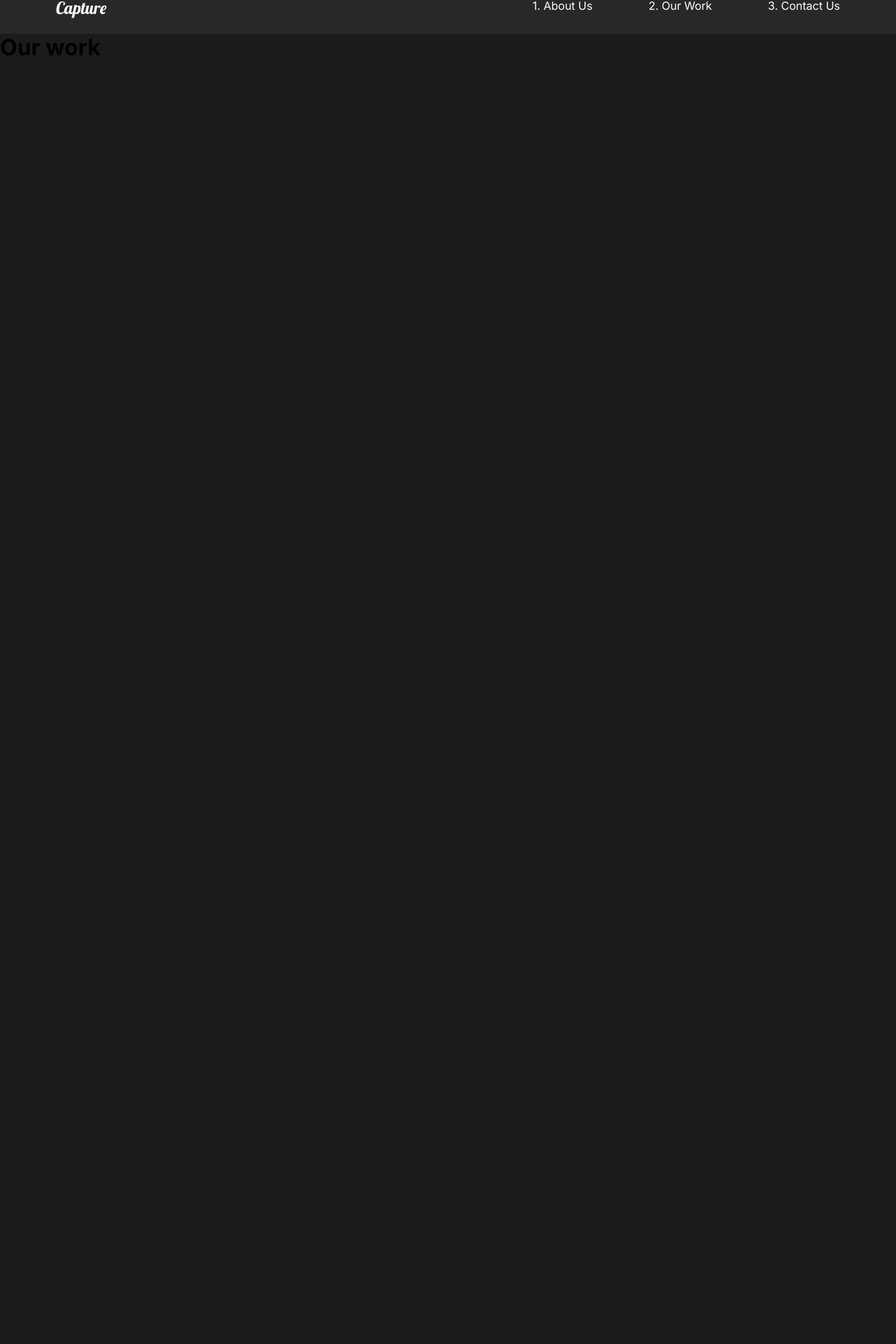
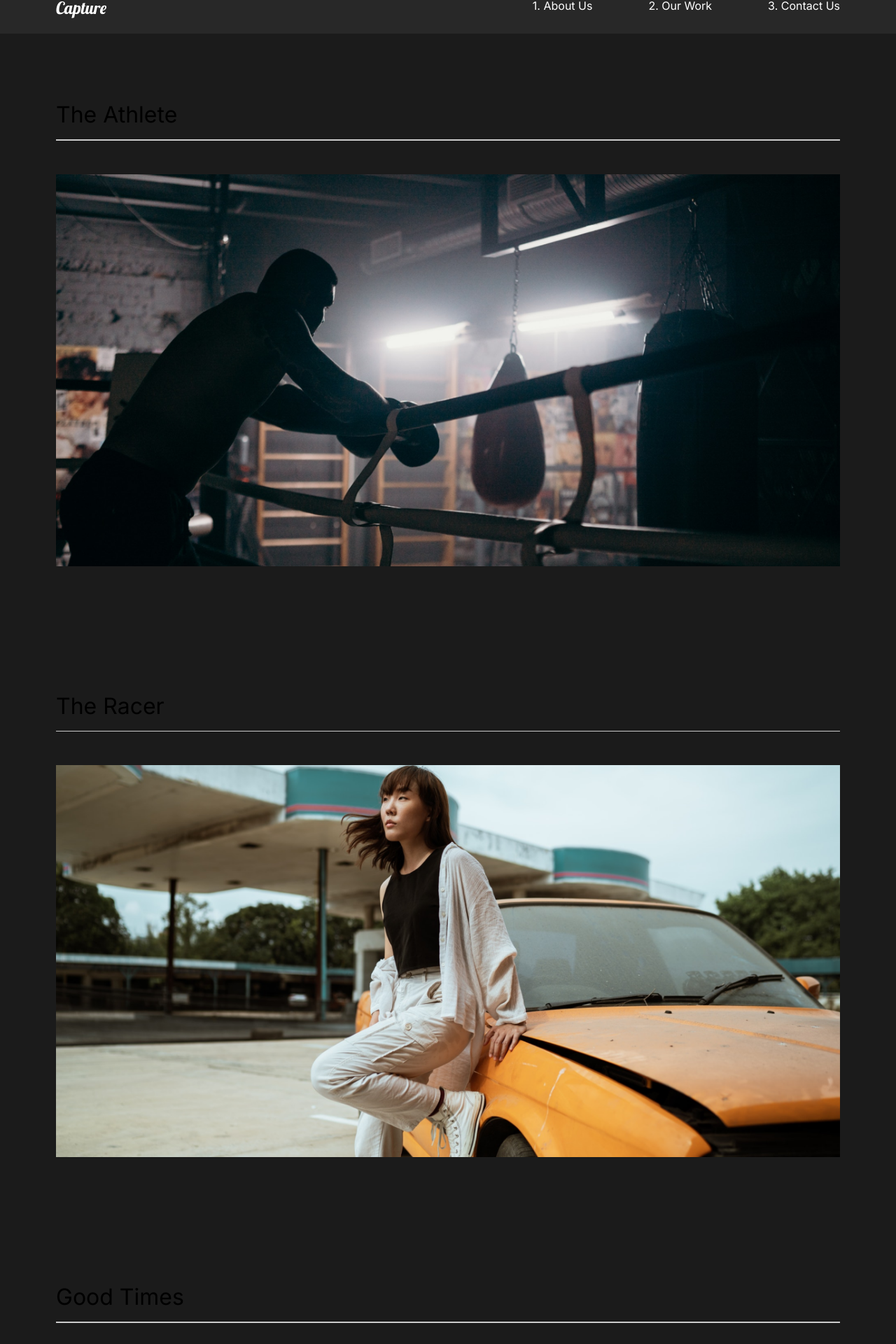
Before and after one commit to enesimona/capture, a React (Create React App) app: page /work in a window 1280 px wide. Shown: the part 32-1952 px from the top of the page at 70% size. Before the commit the page ends 800 px from the top, so only its background shows below. Built offline with nearby package versions, Linux system fonts and the light colour scheme.

Commit message:
10. our work

```diff
--- a/src/pages/OurWork.js
+++ b/src/pages/OurWork.js
@@ -1,11 +1,60 @@
 import React from "react";
+import styled from "styled-components";
+import { NavLink } from "react-router-dom";
+//Images
+import athlete from "../img/athlete-small.png";
+import theracer from "../img/theracer-small.png";
+import goodtimes from "../img/goodtimes-small.png";
 
 const OurWork = () => {
   return (
-    <div>
-      <h1>Our work</h1>
-    </div>
+    <Work>
+      <Movie>
+        <h2>The Athlete</h2>
+        <div className="line"></div>
+        <NavLink to="">
+          <img src={athlete} alt="athlete"></img>
+        </NavLink>
+      </Movie>
+      <Movie>
+        <h2>The Racer</h2>
+        <div className="line"></div>
+        <NavLink to="">
+          <img src={theracer} alt="the racer"></img>
+        </NavLink>
+      </Movie>
+      <Movie>
+        <h2>Good Times</h2>
+        <div className="line"></div>
+        <NavLink to="">
+          <img src={goodtimes} alt="good times"></img>
+        </NavLink>
+      </Movie>
+    </Work>
   );
 };
 
+const Work = styled.div`
+  min-height: 100vh;
+  overflow: hidden;
+  padding: 5rem 5rem;
+  h2 {
+    padding: 1rem 0rem;
+  }
+`;
+
+const Movie = styled.div`
+  padding-bottom: 10rem;
+  .line {
+    height: 0.1rem;
+    background: #cccccc;
+    margin-bottom: 3rem;
+  }
+  img {
+    width: 100%;
+    height: 70vh;
+    object-fit: cover;
+  }
+`;
+
 export default OurWork;
```
